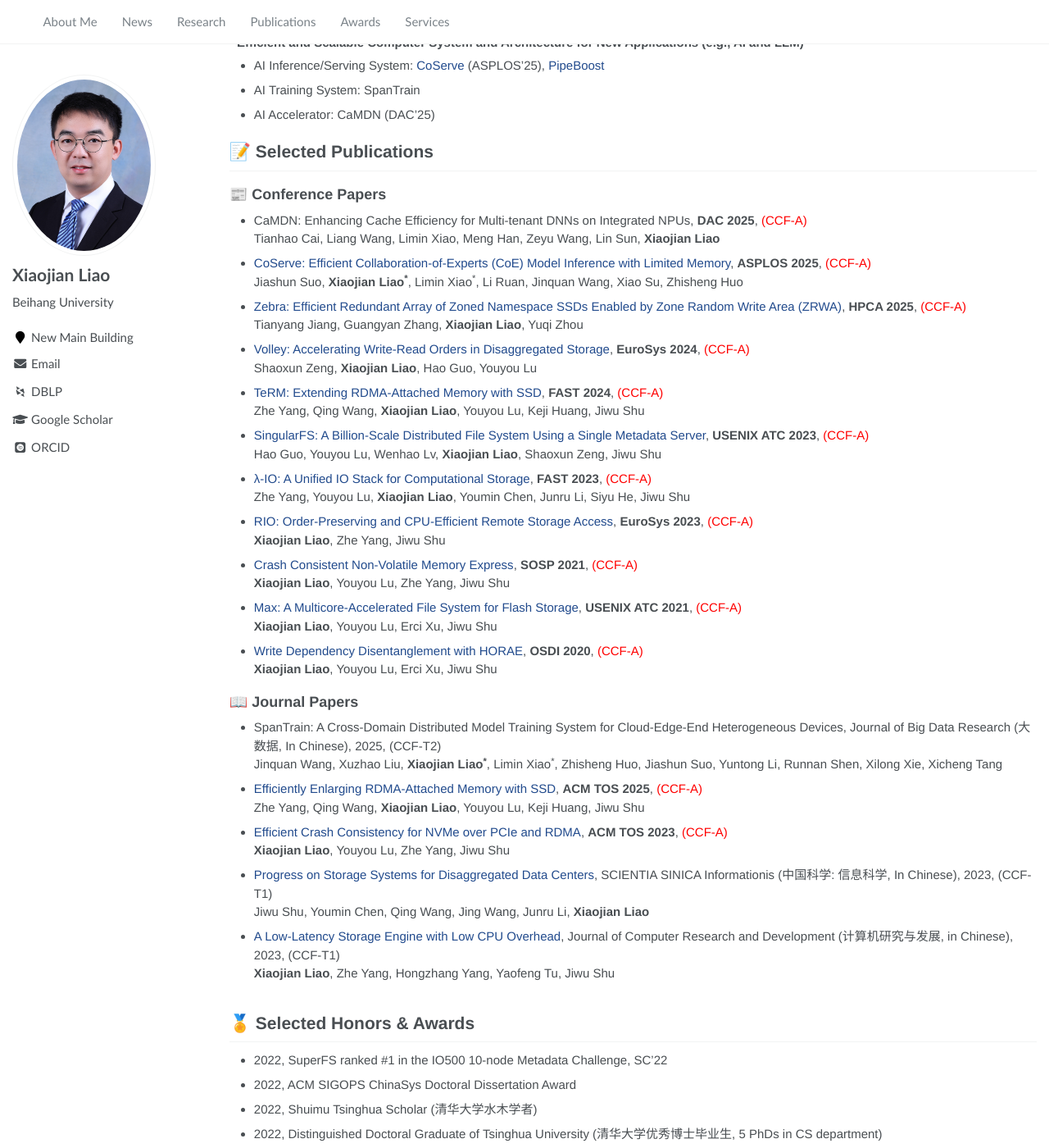
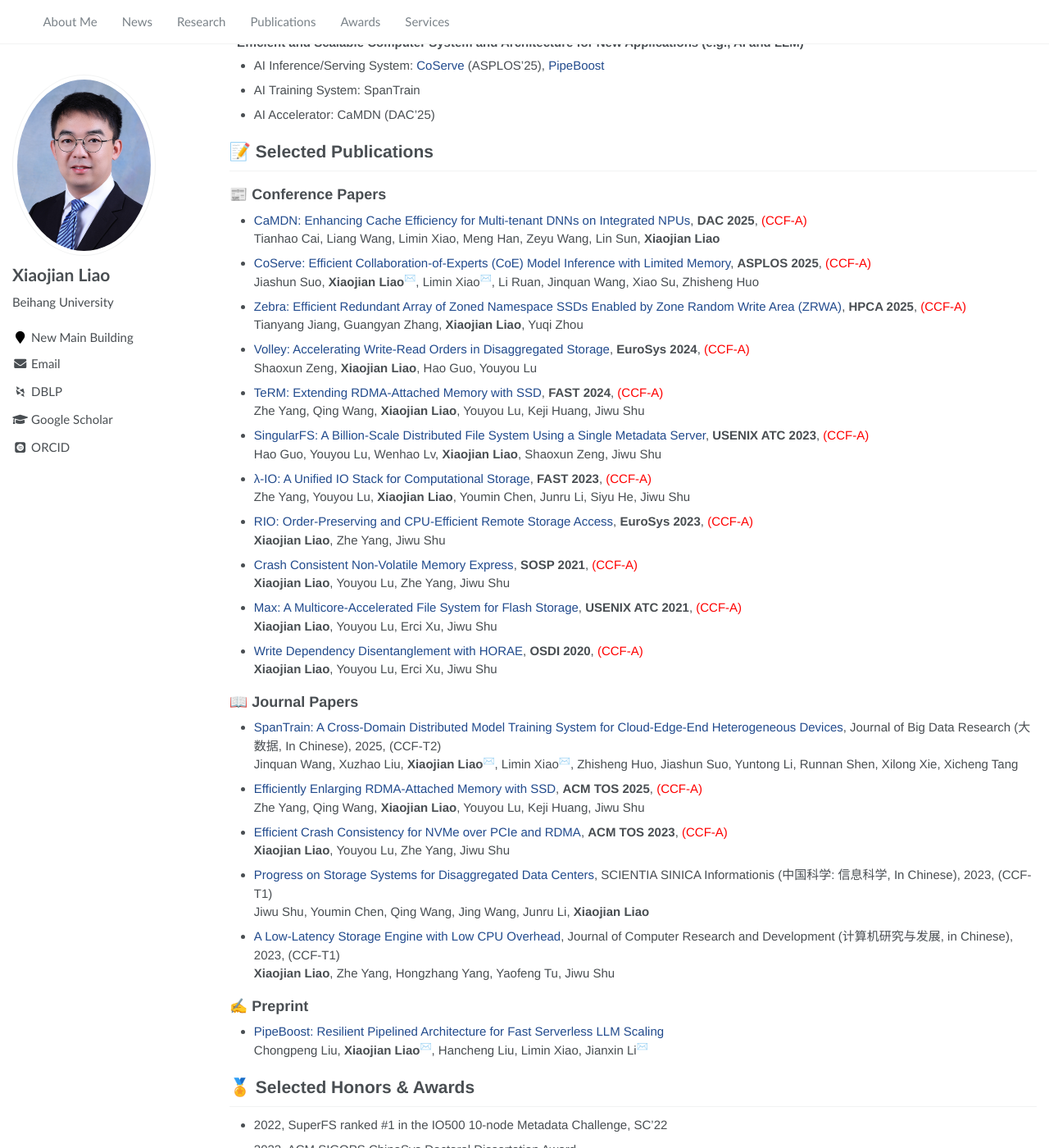
Before and after one commit to liaoxiaojian/liaoxiaojian.github.io, a Jekyll site: the page built from _pages/about.md, in a window 1280 px wide and 1400 px high, scrolled down 772 px. Shown: the whole window at 82% size. Built offline with Jekyll 4.4.1, drawn with Linux system fonts in a browser that asks for light colours; some web fonts are replaced; part of the change alters nothing that is shown.

Commit message:
Update about.md

```diff
--- a/_pages/about.md
+++ b/_pages/about.md
@@ -50,10 +50,10 @@ My work has been published in top-tier conferences and journals on computer syst
 
 # 📝 Selected Publications
 ## 📰 Conference Papers
-- CaMDN: Enhancing Cache Efficiency for Multi-tenant DNNs on Integrated NPUs, **DAC 2025**, <font color="red">(CCF-A)</font>\\
+- [CaMDN: Enhancing Cache Efficiency for Multi-tenant DNNs on Integrated NPUs](https://www.arxiv.org/abs/2505.06625), **DAC 2025**, <font color="red">(CCF-A)</font>\\
 Tianhao Cai, Liang Wang, Limin Xiao, Meng Han, Zeyu Wang, Lin Sun, **Xiaojian Liao**
 - [CoServe: Efficient Collaboration-of-Experts (CoE) Model Inference with Limited Memory](https://dl.acm.org/doi/10.1145/3676641.3715986), **ASPLOS 2025**, <font color="red">(CCF-A)</font> \\
-Jiashun Suo, **Xiaojian Liao<sup>*</sup>**, Limin Xiao<sup>*</sup>, Li Ruan, Jinquan Wang, Xiao Su, Zhisheng Huo
+Jiashun Suo, **Xiaojian Liao<sup>✉️</sup>**, Limin Xiao<sup>✉️</sup>, Li Ruan, Jinquan Wang, Xiao Su, Zhisheng Huo
 - [Zebra: Efficient Redundant Array of Zoned Namespace SSDs Enabled by Zone Random Write Area (ZRWA)](https://ieeexplore.ieee.org/document/10946715), **HPCA 2025**, <font color="red">(CCF-A)</font> \\
 Tianyang Jiang, Guangyan Zhang, **Xiaojian Liao**, Yuqi Zhou
 - [Volley: Accelerating Write-Read Orders in Disaggregated Storage](https://dl.acm.org/doi/10.1145/3627703.3650090), **EuroSys 2024**, <font color="red">(CCF-A)</font>  \\
@@ -74,8 +74,8 @@ Zhe Yang, Youyou Lu, **Xiaojian Liao**, Youmin Chen, Junru Li, Siyu He, Jiwu Shu
 **Xiaojian Liao**, Youyou Lu, Erci Xu, Jiwu Shu
 
 ## 📖 Journal Papers
-- SpanTrain: A Cross-Domain Distributed Model Training System for Cloud-Edge-End Heterogeneous Devices, Journal of Big Data Research (大数据, In Chinese), 2025, (CCF-T2) \\
-Jinquan Wang, Xuzhao Liu, **Xiaojian Liao<sup>*</sup>**, Limin Xiao<sup>*</sup>, Zhisheng Huo, Jiashun Suo, Yuntong Li, Runnan Shen, Xilong Xie, Xicheng Tang
+- [SpanTrain: A Cross-Domain Distributed Model Training System for Cloud-Edge-End Heterogeneous Devices](https://www.j-bigdataresearch.com.cn/zh/article/doi/10.11959/j.issn.2096-0271.2025040/), Journal of Big Data Research (大数据, In Chinese), 2025, (CCF-T2) \\
+Jinquan Wang, Xuzhao Liu, **Xiaojian Liao<sup>✉️</sup>**, Limin Xiao<sup>✉️</sup>, Zhisheng Huo, Jiashun Suo, Yuntong Li, Runnan Shen, Xilong Xie, Xicheng Tang
 - [Efficiently Enlarging RDMA-Attached Memory with SSD](https://dl.acm.org/doi/10.1145/3700772), **ACM TOS 2025**, <font color="red">(CCF-A)</font> \\
 Zhe Yang, Qing Wang, **Xiaojian Liao**, Youyou Lu, Keji Huang, Jiwu Shu
 - [Efficient Crash Consistency for NVMe over PCIe and RDMA](https://dl.acm.org/doi/full/10.1145/3568428), **ACM TOS 2023**, <font color="red">(CCF-A)</font> \\
@@ -85,6 +85,9 @@ Jiwu Shu, Youmin Chen, Qing Wang, Jing Wang, Junru Li, **Xiaojian Liao**
 - [A Low-Latency Storage Engine with Low CPU Overhead](https://crad.ict.ac.cn/article/doi/10.7544/issn1000-1239.20210574), Journal of Computer Research and Development (计算机研究与发展, in Chinese), 2023, (CCF-T1)\\
 **Xiaojian Liao**, Zhe Yang, Hongzhang Yang, Yaofeng Tu, Jiwu Shu
 
+## ✍️ Preprint
+- [PipeBoost: Resilient Pipelined Architecture for Fast Serverless LLM Scaling](https://arxiv.org/abs/2503.17707) \\
+Chongpeng Liu, **Xiaojian Liao<sup>✉️</sup>**, Hancheng Liu, Limin Xiao, Jianxin Li<sup>✉️</sup>
 <span class='anchor' id='awards'></span>
 
 # 🏅 Selected Honors & Awards
```
